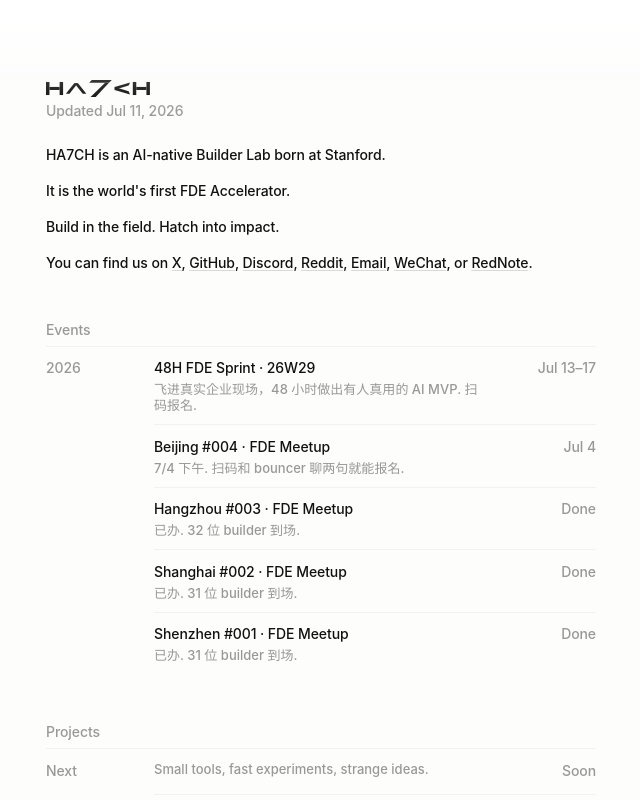
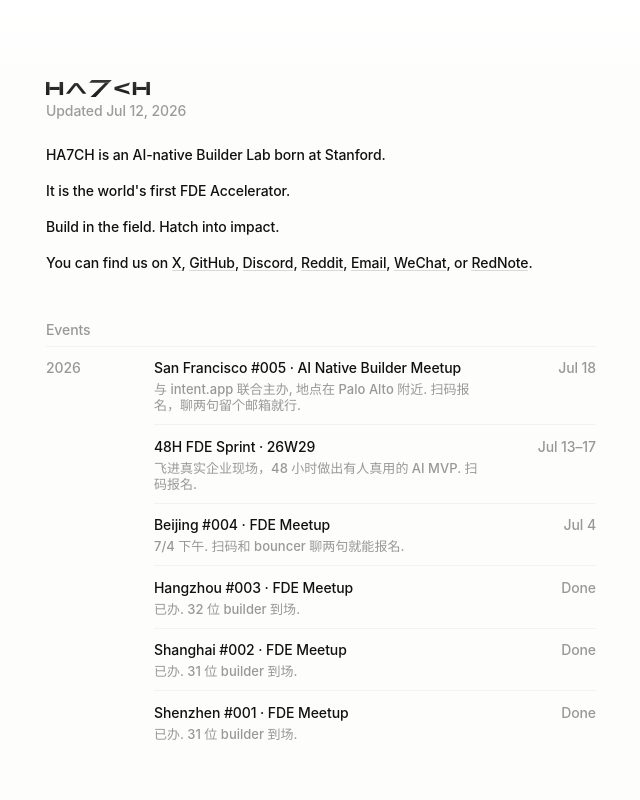
Before and after one commit to HA7CH/ha7ch-home, a Next.js app: page / in a window 1280 px wide. Shown: the top 800 px of the page, without its empty margins (319-959 px from the left). Built offline with nearby package versions, Linux system fonts and the light colour scheme.

Commit message:
feat(events): 官网加一场 San Francisco #005 · AI Native Builder Meetup（cohost intent.app）
首页 Events 顶部新增即将开始的活动，外链 mee7 报名页 sf-fde-2026，与 intent.app 联合主办，地点在旧金山湾区 Palo Alto 附近。

```diff
--- a/src/app/page.tsx
+++ b/src/app/page.tsx
@@ -141,6 +141,13 @@
 const events: ListItem[] = [
   {
     group: "2026",
+    title: "San Francisco #005 · AI Native Builder Meetup",
+    description: "与 intent.app 联合主办, 地点在 Palo Alto 附近. 扫码报名，聊两句留个邮箱就行.",
+    href: "https://mee7.ha7ch.com/e/sf-fde-2026",
+    date: "2026-07-12",
+    meta: "Jul 18"
+  },
+  {
     title: "48H FDE Sprint · 26W29",
     description: "飞进真实企业现场，48 小时做出有人真用的 AI MVP. 扫码报名.",
     href: "https://mee7.ha7ch.com/e/fde-sprint",
```
